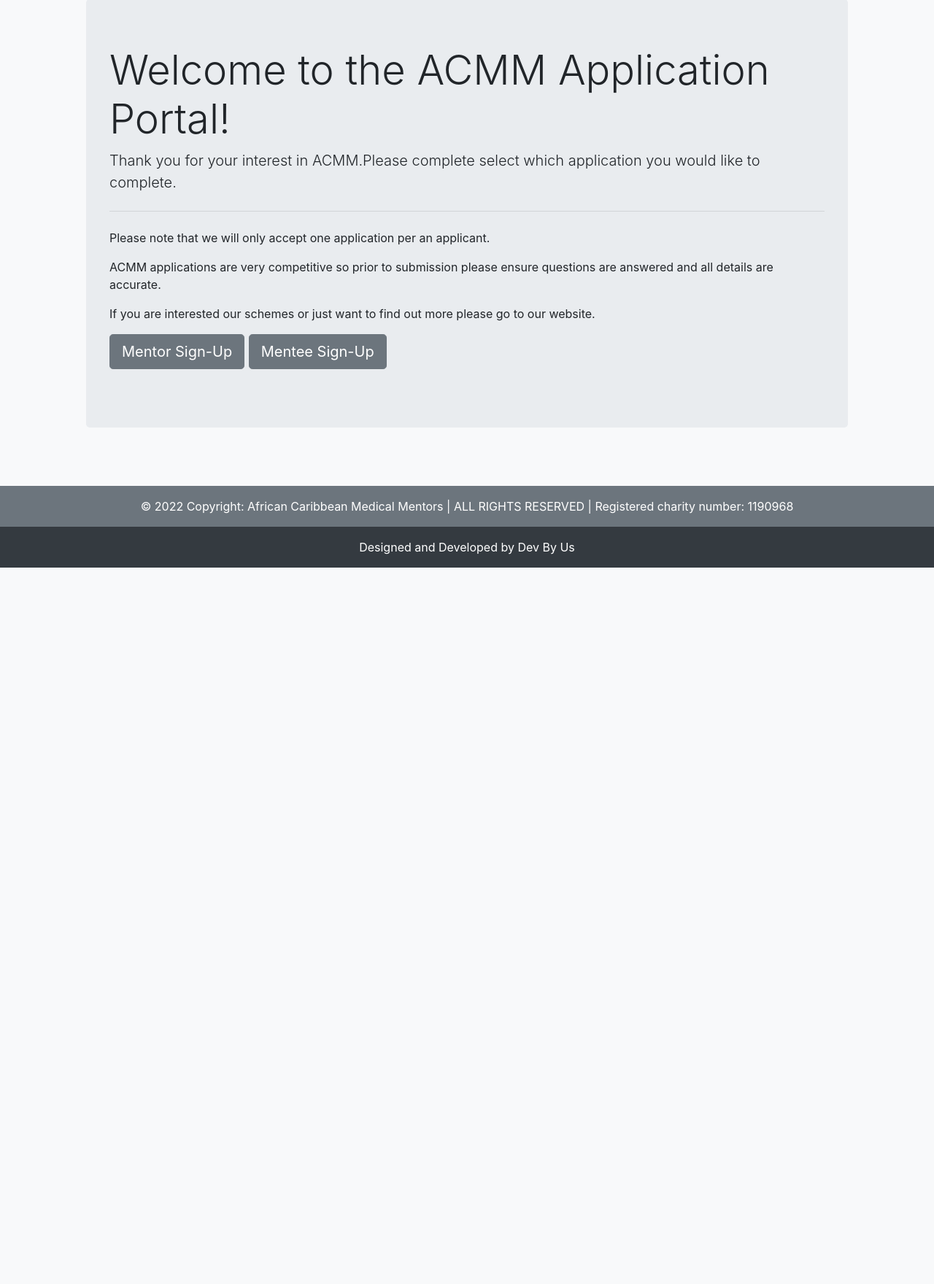
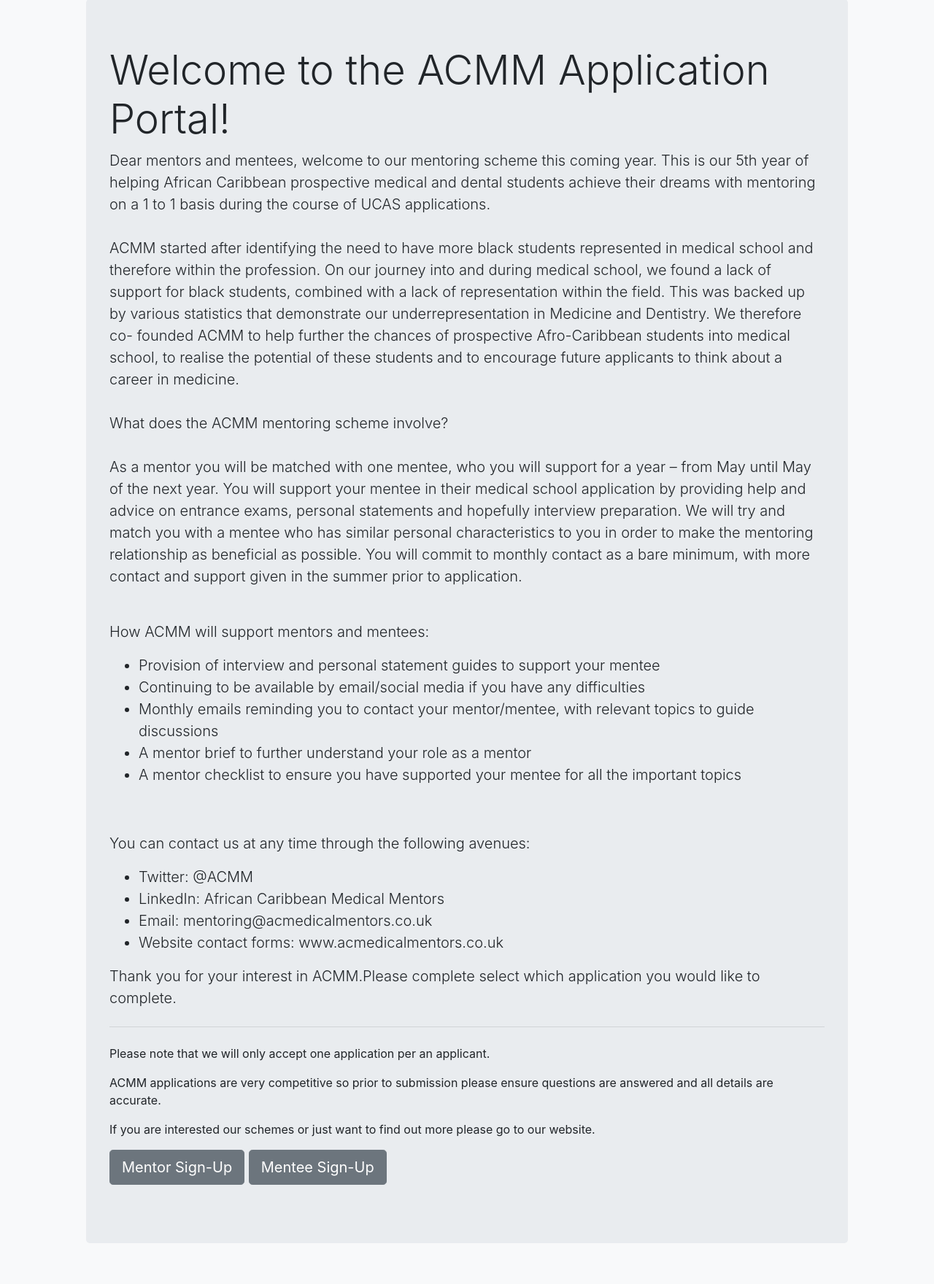
Before and after one commit to Dmani871/ACMM, a Django app: page /mentorship/ in a window 1280 px wide. Shown: the part 349-2109 px from the top of the page at 73% size. Before the commit the page ends 1127 px from the top, so only its background shows below. Run offline with Django 3.2, Linux system fonts and the light colour scheme; parts of the project's set-up code (start-up, migrations or seed data) failed here and were passed over; some libraries are stand-ins or nearby versions.

Commit message:
Added intro text.

```diff
--- a/mentorship/templates/mentorship/applications.html
+++ b/mentorship/templates/mentorship/applications.html
@@ -1,10 +1,58 @@
 {% extends 'mentorship/base.html' %} {% block content %}
     <div class="jumbotron">
         <h1 class="display-4">Welcome to the ACMM Application Portal!</h1>
-    <p class="lead">Thank you for your interest in ACMM.Please complete select which application you would like to complete.</p>
+        <p class="lead">Dear mentors and mentees, welcome to our mentoring scheme this coming year. This is our 5th year
+            of helping
+            African Caribbean prospective medical and dental students achieve their dreams with mentoring on a 1 to 1
+            basis during the course of UCAS applications.
+            <br/>
+            <br/>
+            ACMM started after identifying the need to have more black students represented in medical school and
+            therefore within the profession. On our journey into and during medical school, we found a lack of support
+            for black students, combined with a lack of representation within the field. This was backed up by various
+            statistics that demonstrate our underrepresentation in Medicine and Dentistry. We therefore co- founded ACMM
+            to help further the chances of prospective Afro-Caribbean students into medical school, to realise the
+            potential of these students and to encourage future applicants to think about a career in medicine.
+            <br/>
+            <br/>
+            What does the ACMM mentoring scheme involve?
+            <br/>
+            <br/>
+            As a mentor you will be matched with one mentee, who you will support for a year – from May until May of the
+            next year.
+            You will support your mentee in their medical school application by providing help and advice on entrance
+            exams, personal statements and hopefully interview preparation. We will try and match you with a mentee who
+            has similar personal characteristics to you in order to make the mentoring relationship as beneficial as
+            possible. You will commit to monthly contact as a bare minimum, with more contact and support given in the
+            summer prior to application.
+            <br/>
+            <br/>
+        </p>
+        <p class="lead">How ACMM will support mentors and mentees:</p>
+        <ul class="lead">
+            <li>Provision of interview and personal statement guides to support your mentee</li>
+            <li>Continuing to be available by email/social media if you have any difficulties</li>
+            <li>Monthly emails reminding you to contact your mentor/mentee, with relevant topics to guide discussions
+            </li>
+            <li>A mentor brief to further understand your role as a mentor</li>
+            <li>A mentor checklist to ensure you have supported your mentee for all the important topics</li>
+        </ul>
+        <br/>
+        <br/>
+        <p class="lead">You can contact us at any time through the following avenues:</p>
+        <ul class="lead">
+            <li>Twitter: @ACMM</li>
+            <li>LinkedIn: African Caribbean Medical Mentors</li>
+            <li>Email: mentoring@acmedicalmentors.co.uk
+            </li>
+            <li>Website contact forms: www.acmedicalmentors.co.uk</li>
+        </ul>
+        <p class="lead">Thank you for your interest in ACMM.Please complete select which application you would like to
+            complete.</p>
         <hr class="my-4">
         <p>Please note that we will only accept one application per an applicant. </p>
-    <p>ACMM applications are very competitive so prior to submission please ensure questions are answered and all details are accurate. </p>
+        <p>ACMM applications are very competitive so prior to submission please ensure questions are answered and all
+            details are accurate. </p>
         <p>If you are interested our schemes or just want to find out more please go to our website. </p>
         <p class="lead">
             <a class="btn btn-secondary btn-lg" href="{% url 'mentorship:mentor' %}" role="button">Mentor Sign-Up</a>
```
Lines whose indentation alone changed are shown as unchanged.
